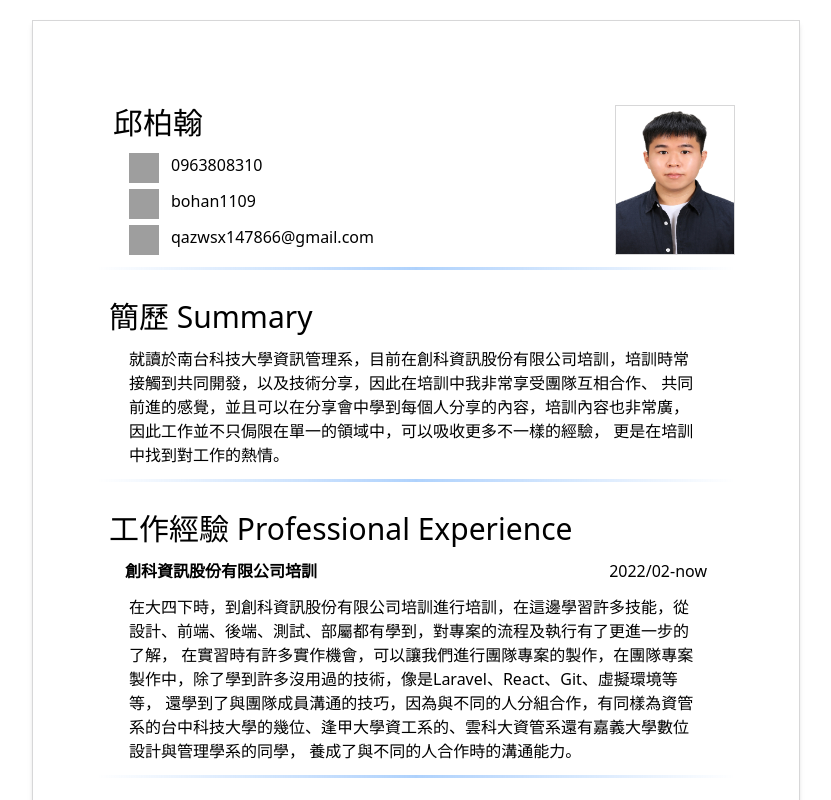
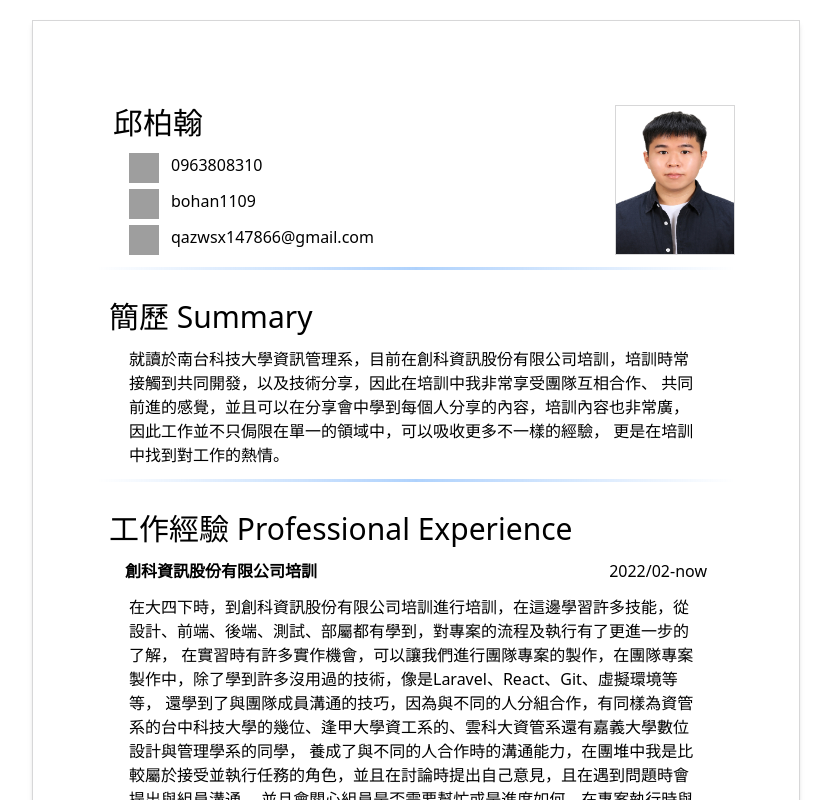
Before and after one commit to bohan1109/vue_resume, a Vue app: page / in a window 1280 px wide. Shown: the top 800 px of the page, without its empty margins (224-1055 px from the left). Built offline with nearby package versions, Linux system fonts and the light colour scheme; grey boxes are pictures that could not be loaded.

Commit message:
fix: :bug: revies work xperience

```diff
--- a/src/components/HelloWorld.vue
+++ b/src/components/HelloWorld.vue
@@ -61,7 +61,8 @@
         在大四下時，到創科資訊股份有限公司培訓進行培訓，在這邊學習許多技能，從設計、前端、後端、測試、部屬都有學到，對專案的流程及執行有了更進一步的了解，
         在實習時有許多實作機會，可以讓我們進行團隊專案的製作，在團隊專案製作中，除了學到許多沒用過的技術，像是Laravel、React、Git、虛擬環境等等，
         還學到了與團隊成員溝通的技巧，因為與不同的人分組合作，有同樣為資管系的台中科技大學的幾位、逢甲大學資工系的、雲科大資管系還有嘉義大學數位設計與管理學系的同學，
-        養成了與不同的人合作時的溝通能力。
+        養成了與不同的人合作時的溝通能力，在團堆中我是比較屬於接受並執行任務的角色，並且在討論時提出自己意見，且在遇到問題時會提出與組員溝通，
+        並且會關心組員是否需要幫忙或是進度如何，在專案執行時與負責不同職務的人做交流、討論，可以在實際製作時減少許多可能會遇到的問題。
       </p>
     </div>
 
```
